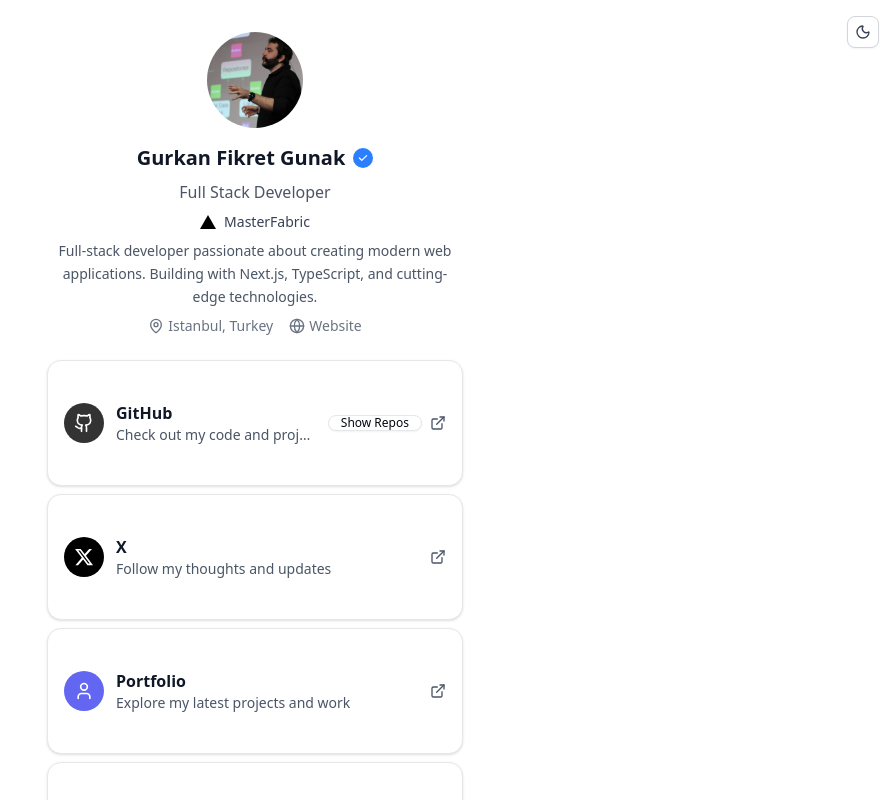
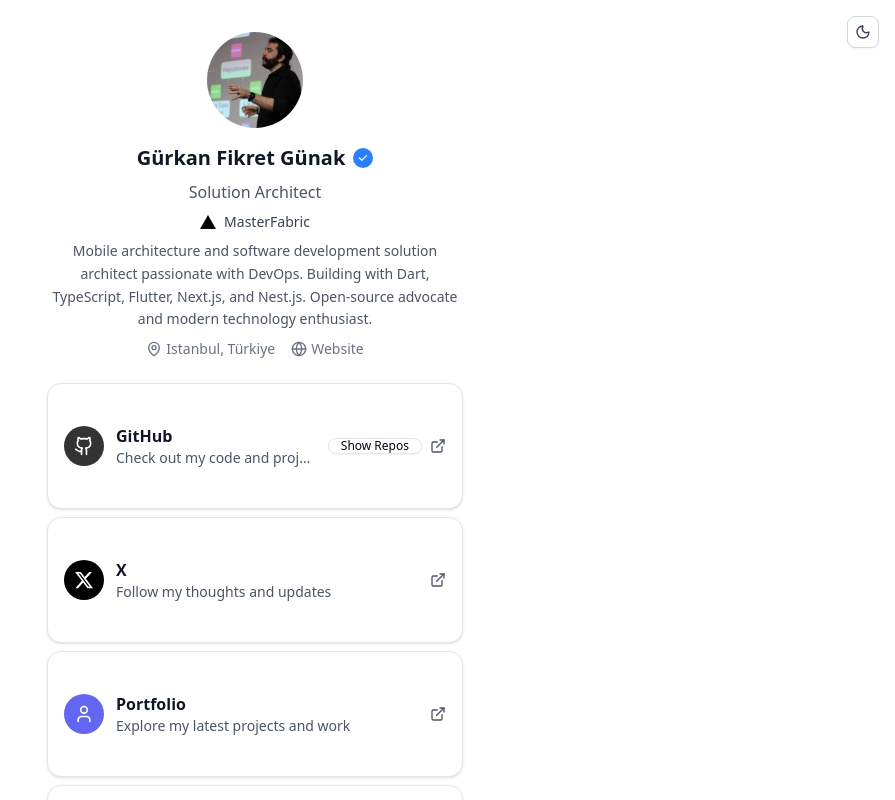
Before and after one commit to gurkanfikretgunak/bio, a Next.js app: page / in a window 1280 px wide. Shown: the top 800 px of the page, without its empty margins (385-1280 px from the left). Built offline with nearby package versions, Linux system fonts and the light colour scheme.

Commit message:
fix: correct spelling in Footer component and update bio information including name, title, location, and website links

```diff
--- a/components/layout/Footer.tsx
+++ b/components/layout/Footer.tsx
@@ -1,7 +1,7 @@
 import Image from "next/image";
 
 /**
- * Footer Compont
+ * Footer Component
  *
  * This component renders the application footer with all relevant information including:
  * - Creator information and GitHub link
--- a/data/bio.json
+++ b/data/bio.json
@@ -1,13 +1,13 @@
 {
   "profile": {
     "type": "profile",
-    "name": "Gurkan Fikret Gunak",
+    "name": "Gürkan Fikret Günak",
     "username": "gurkanfikretgunak",
-    "title": "Full Stack Developer",
-    "bio": "Full-stack developer passionate about creating modern web applications. Building with Next.js, TypeScript, and cutting-edge technologies.",
+    "title": "Solution Architect",
+    "bio": "Mobile architecture and software development solution architect passionate with DevOps. Building with Dart, TypeScript, Flutter, Next.js, and Nest.js. Open-source advocate and modern technology enthusiast.",
     "avatar": "/profile-picture.png",
-    "location": "Istanbul, Turkey",
-    "website": "https://gurkanfikretgunak.com",
+    "location": "Istanbul, Türkiye",
+    "website": "https://www.gurkanfikretgunak.com",
     "verified": true,
     "company": {
       "name": "MasterFabric",
@@ -33,9 +33,9 @@
   },
   "seo": {
     "type": "seo",
-    "title": "Gurkan Fikret Gunak - Full Stack Developer",
-    "description": "Full-stack developer passionate about creating modern web applications. Find all my links and projects in one place.",
-    "keywords": ["developer", "full-stack", "nextjs", "typescript", "web development"],
+    "title": "Gurkan Fikret Gunak - Solution Architect",
+    "description": "Mobile architecture and software development solution architect passionate about DevOps. Specializing in Dart, TypeScript, Flutter, Next.js, and Nest.js. Open-source advocate and modern technology enthusiast.",
+    "keywords": ["solution architect", "mobile architecture", "software development", "devops", "dart", "typescript", "flutter", "nextjs", "nestjs", "open source", "mobile development", "backend development"],
     "ogImage": "/og-image.jpg",
     "twitterCard": "summary_large_image"
   },
@@ -58,7 +58,7 @@
       "id": "x",
       "title": "X",
       "description": "Follow my thoughts and updates",
-      "url": "https://x.com/gurkanfikretgunak",
+      "url": "https://x.com/gurkandev",
       "icon": "twitter",
       "color": "#000000",
       "featured": true,
@@ -70,7 +70,7 @@
       "id": "portfolio",
       "title": "Portfolio",
       "description": "Explore my latest projects and work",
-      "url": "https://gurkanfikretgunak.com/portfolio",
+      "url": "https://www.gurkanfikretgunak.com/",
       "icon": "portfolio",
       "color": "#6366f1",
       "featured": true,
@@ -106,7 +106,7 @@
       "id": "blog",
       "title": "Blog",
       "description": "Read my thoughts on web development",
-      "url": "https://gurkanfikretgunak.com/blog",
+      "url": "https://gurkanfikretgunak.com/",
       "icon": "blog",
       "color": "#f59e0b",
       "featured": false,
```
